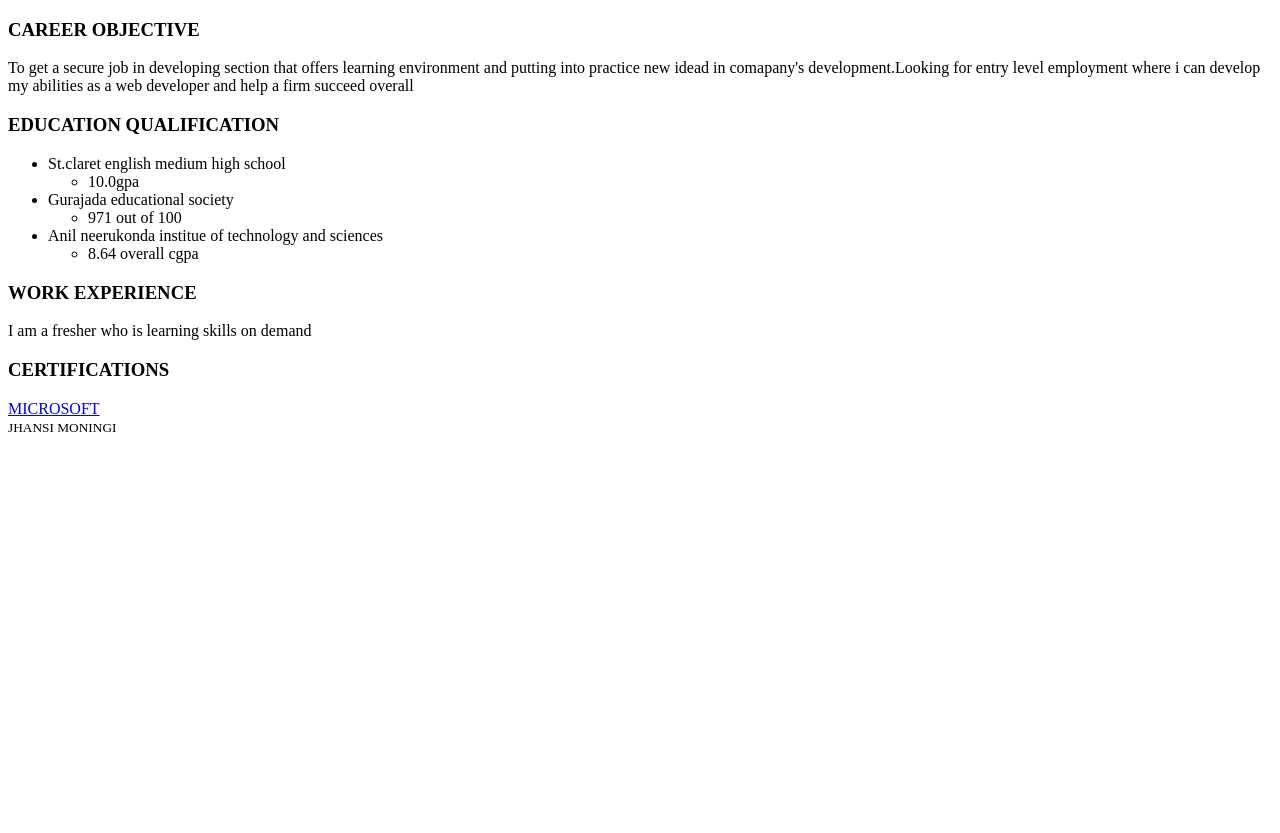
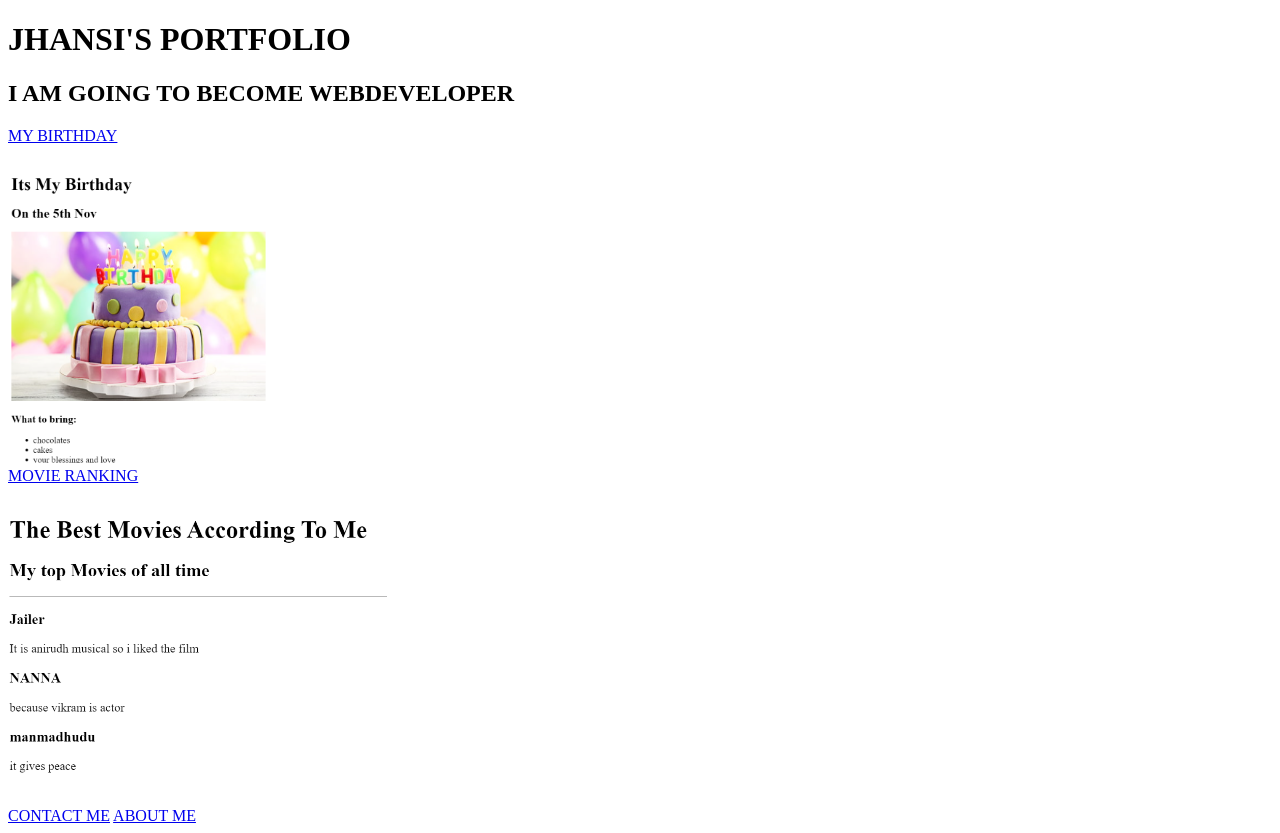
Before and after one commit to Jhansi-1234/html-portfolio, a plain HTML site: page index.html in a window 1280 px wide. Before the commit the page ends 800 px from the top, so only its background shows below. Drawn offline with Linux system fonts and the light colour scheme.

Commit message:
Add files via upload

```diff
--- a/index.html
+++ b/index.html
@@ -1,32 +1,33 @@
 <!DOCTYPE html>
-<head>
-  <title>My Resume</title>
-</head>
+<!-- TODO 1: Create the HTML Boilerplate -->
+<html lang="en">
+    <head>
+        <title>
+            portfolio project 1
+        </title>
+    </head>
+</html>
+<!-- TODO 2: Add Your previous projects' HTML into the public folder -->
 <body>
-<h3>CAREER OBJECTIVE</h3>
-<p>To get a secure job in developing section that offers learning environment and putting into practice new idead in comapany's development.Looking for entry level employment where i can develop my abilities as a web developer and help a firm succeed overall</p>
-<h3>EDUCATION QUALIFICATION</h3>
-<ul>
-  <li>St.claret english medium high school</li>
-    <ul>
-      <li>10.0gpa</li>
-    </ul>
-  <li>Gurajada educational society</li>
-    <ul>
-      <li>971 out of 100</li>
-    </ul>
-  <li>Anil neerukonda institue of technology and sciences</li>
-    <ul>
-      <li>8.64 overall cgpa</li>
-    </ul>
-</ul>
-<h3>WORK EXPERIENCE</h3>
-<p>I am a fresher who is learning skills on demand</p>
-<h3>CERTIFICATIONS</h3>
-<a href="./microsoft.png">MICROSOFT</a>
-<article>
-<footer>
-  <small>JHANSI MONINGI</small>
-</footer>
-</article>
+<h1>JHANSI'S PORTFOLIO</h1>
+<h2>I AM GOING TO BECOME WEBDEVELOPER</h2>
+<a href="./public/birthday-invite.html">MY BIRTHDAY</a><br/><br/>
+<img src="./assets/images/birthday invite project.png" height="300" /><br/>
+<a href="./public/movie-ranking.html">MOVIE RANKING</a><br/><br/>
+<img src="./assets/images/movie ranking project.png" height="300" /><br/>
+<a href="./public/contact.html">CONTACT ME</a>
+<a href="./public/about.html">ABOUT ME</a>
 </body>
+</html>
+
+<!-- TODO 3: Take screenshots of your project previews and add the images to the images folder -->
+
+<!-- TODO 4: Add titles/subtitles etc. -->
+
+<!-- TODO 5: Add a link to the project pages -->
+
+<!-- TODO 6: Add images to show the project previews
+HINT for TODO 6: You can use the height attribute set to 200 to make the image smaller:
+https://developer.mozilla.org/en-US/docs/Web/HTML/Element/img#attr-height -->
+
+<!-- TODO 7: Add the Contact Me and About Me page links -->
```
